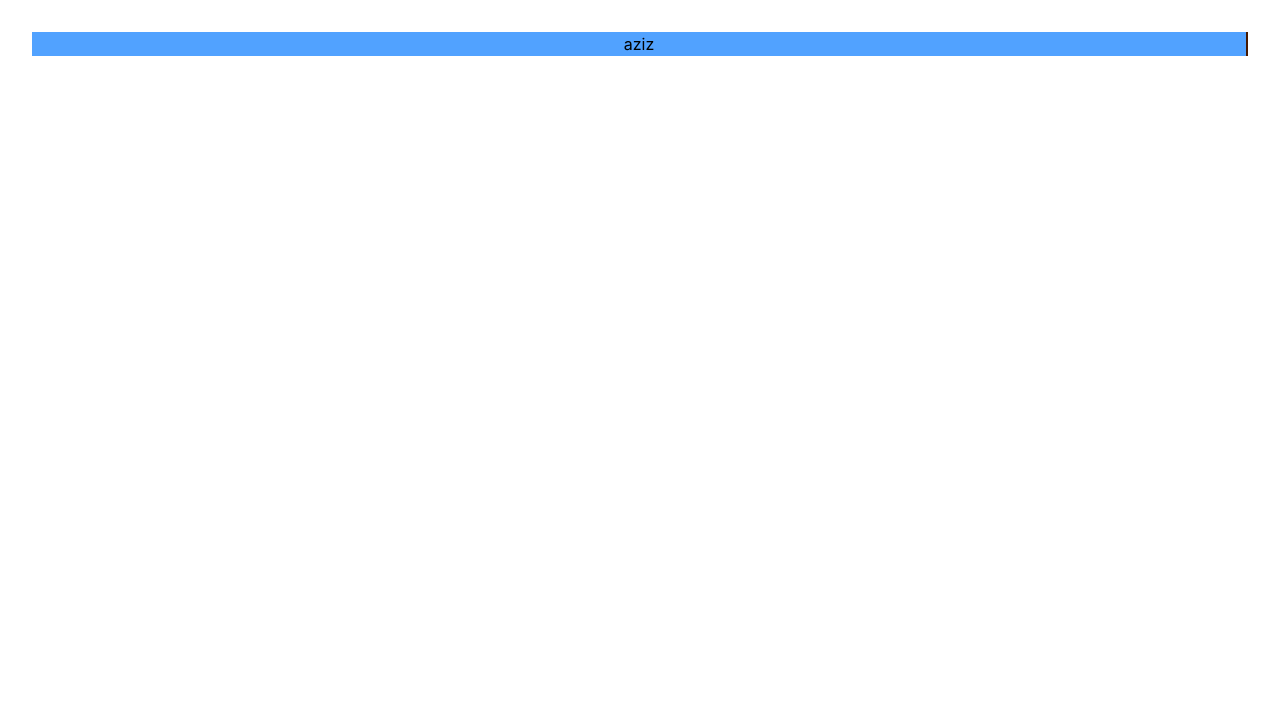
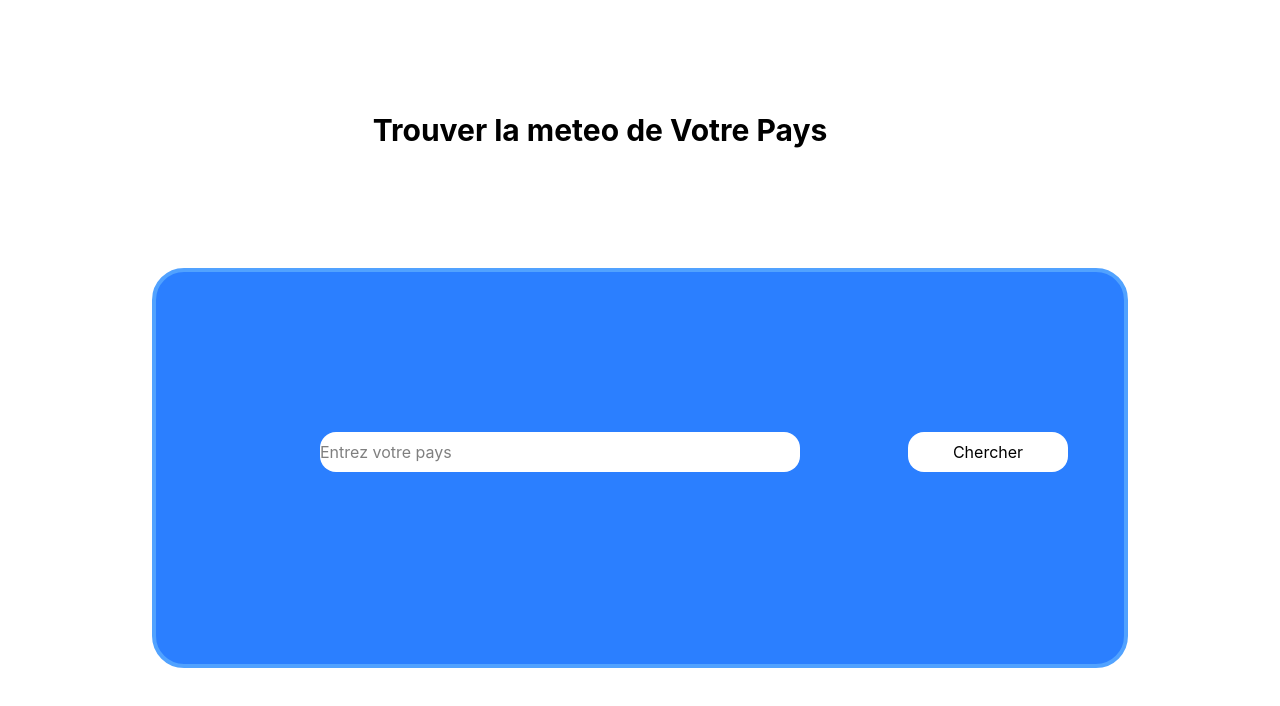
Before and after one commit to azizbenothmen/WeatherAndTime, a React (Vite) app: page / in a window 1280 px wide. Shown: the top 706 px of the page. Built offline with nearby package versions, Linux system fonts and the light colour scheme.

Commit message:
refactor: update CardWeather component layout and add input functionality

```diff
--- a/src/components/CardWeather.jsx
+++ b/src/components/CardWeather.jsx
@@ -1,10 +1,26 @@
 import React from 'react'
+import { useState } from 'react';
+
 
 const CardWeather = () => {
+  const [name, setName] = useState("");
   return (
-    <div className='bg-blue-400 border-e-2 border-amber-950 '>
-      aziz
+    <div className='bg-blue-500 border-4 border-blue-400 h-100 rounded-4xl m-30'>
+      <input
+        type="text"
+        value={name}
+        onChange={(e) => setName(e.target.value)}
+        placeholder="Entrez votre pays"
+        className='bg-white rounded-2xl w-120 h-10 m-40'
+      />
+     <button type="button"
+     className='bg-white h-10 w-40 -translate-x-13 rounded-2xl' >
+        Chercher
+       </button>
+
+
     </div>
+
   )
 }
 
--- a/src/pages/weather.jsx
+++ b/src/pages/weather.jsx
@@ -3,10 +3,14 @@ import CardWeather from "../components/CardWeather"
 
 const Weather = () => {
   return (
-    <div >
-      <CardWeather/>
+    <>
+    <h1 className='text-3xl m-20 text-center font-bold -translate-x-10'>Trouver la meteo de Votre Pays</h1>
+          <CardWeather/>
 
-    </div>
+    </>
+
+
+
   )
 }
 
```
